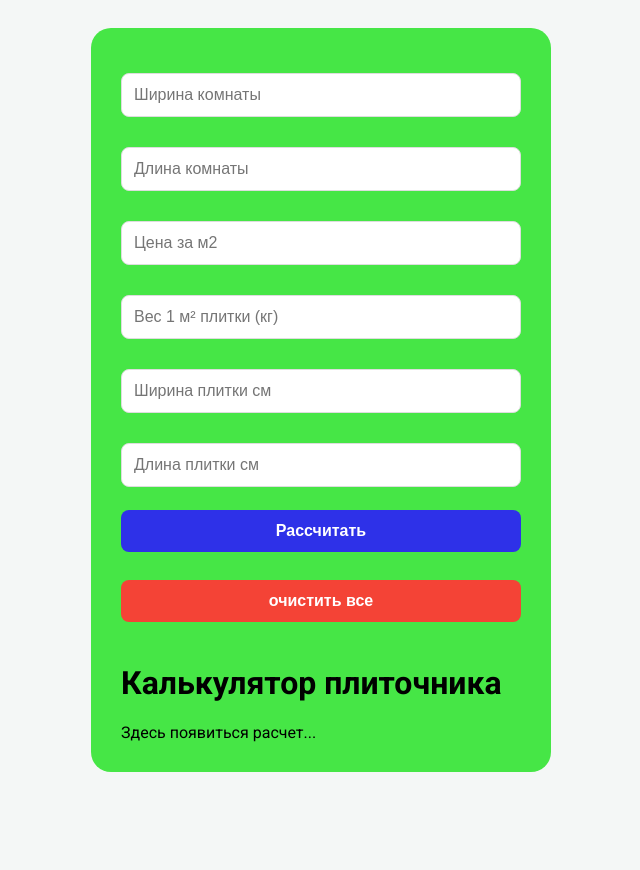
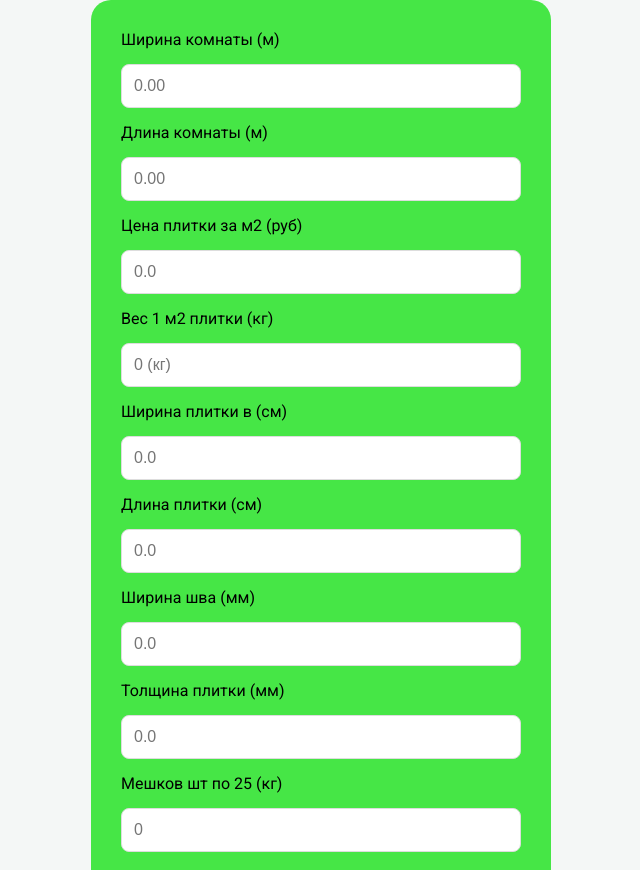
Before and after one commit to maxus9017-design/tile-calc, a plain HTML site: page index.html in a window 1280 px wide. Shown: the top 870 px of the page, without its empty margins (319-959 px from the left). Before the commit the page ends 800 px from the top, so only its background shows below. Drawn offline with Linux system fonts and the light colour scheme.

Commit message:
Update index.html
Разделил калькулятор на две логические части и добавил комментарии для  них

```diff
--- a/index.html
+++ b/index.html
@@ -10,16 +10,43 @@
   </head>
   <body>
     <div class="container">
-      <input type="number" id="shirina-input" placeholder="Ширина комнаты" />
-      <input type="number" id="dlina-input" placeholder="Длина комнаты" />
-      <input type="number" id="cena-input" placeholder="Цена за м2" />
-      <input
-        type="number"
-        id="weight-input"
-        placeholder="Вес 1 м² плитки (кг)"
-      />
-      <input type="number" id="tileSh-input" placeholder="Ширина плитки см" />
-      <input type="number" id="tileD-input" placeholder="Длина плитки см" />
+      <div class="grid-wrapper">
+        <!-- Создаем первую часть калькулятора -->
+        <div class="input-group">
+          <label for="shirina-input"> Ширина комнаты (м)</label>
+          <input
+            type="number"
+            id="shirina-input"
+            step="0.1"
+            placeholder="0.00"
+          />
+          <label for="dlina-input"> Длина комнаты (м)</label>
+          <input type="number" id="dlina-input" step="0.1" placeholder="0.00" />
+          <label for="cena-input"> Цена плитки за м2 (руб)</label>
+          <input type="number" id="cena-input" step="0.1" placeholder="0.0" />
+          <label for="weight-input"> Вес 1 м2 плитки (кг)</label>
+          <input type="number" id="weight-input" placeholder="0 (кг)" />
+        </div>
+        <!-- Создаем вторую часть калькулятора -->
+        <div class="input-group">
+          <label for="tileSh-input"> Ширина плитки в (см)</label>
+          <input type="number" id="tileSh-input" step="0.1" placeholder="0.0" />
+          <label for="tileD-input"> Длина плитки (см)</label>
+          <input type="number" id="tileD-input" step="0.1" placeholder="0.0" />
+          <label for="shov-input"> Ширина шва (мм)</label>
+          <input type="number" id="shov-input" step="0.1" placeholder="0.0" />
+          <label for="tolshina-input"> Толщина плитки (мм)</label>
+          <input
+            type="number"
+            id="tolshina-input"
+            step="0.1"
+            placeholder="0.0"
+          />
+          <label for="meshkov-input"> Мешков шт по 25 (кг)</label>
+          <input type="number" id="meshkov-input" placeholder="0" />
+        </div>
+      </div>
+
       <button id="calc-btn" onclick="rasschitat()">Рассчитать</button>
       <button id="reset-btn" onclick="ochistit()">очистить все</button>
       <h1>Калькулятор плиточника</h1>
```
